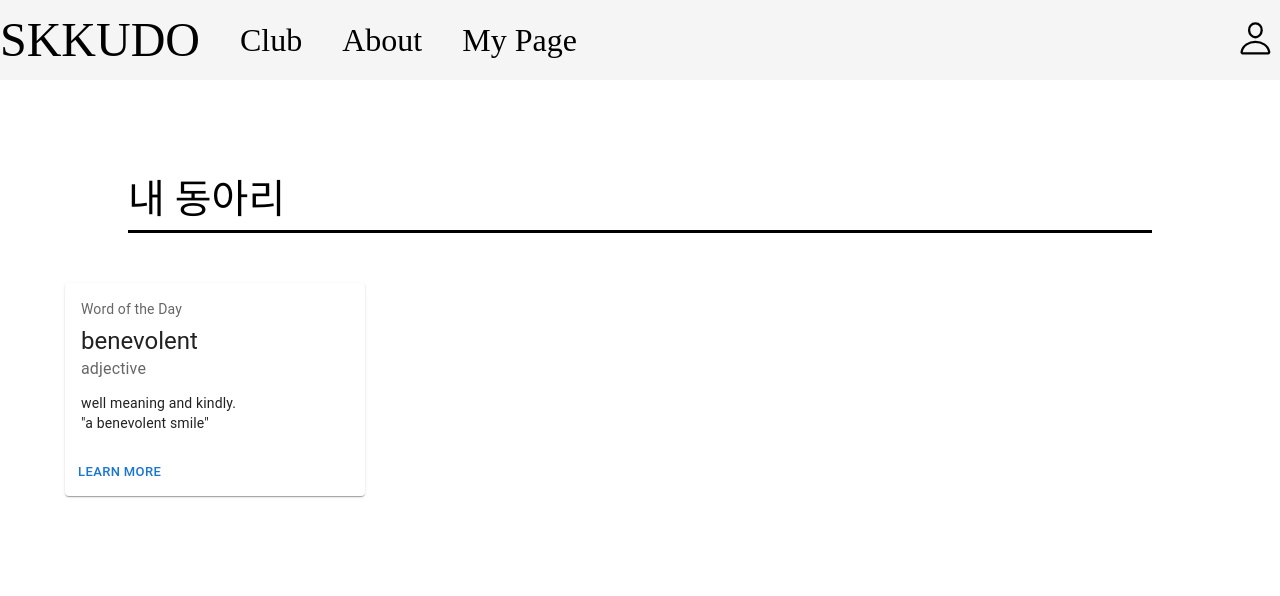
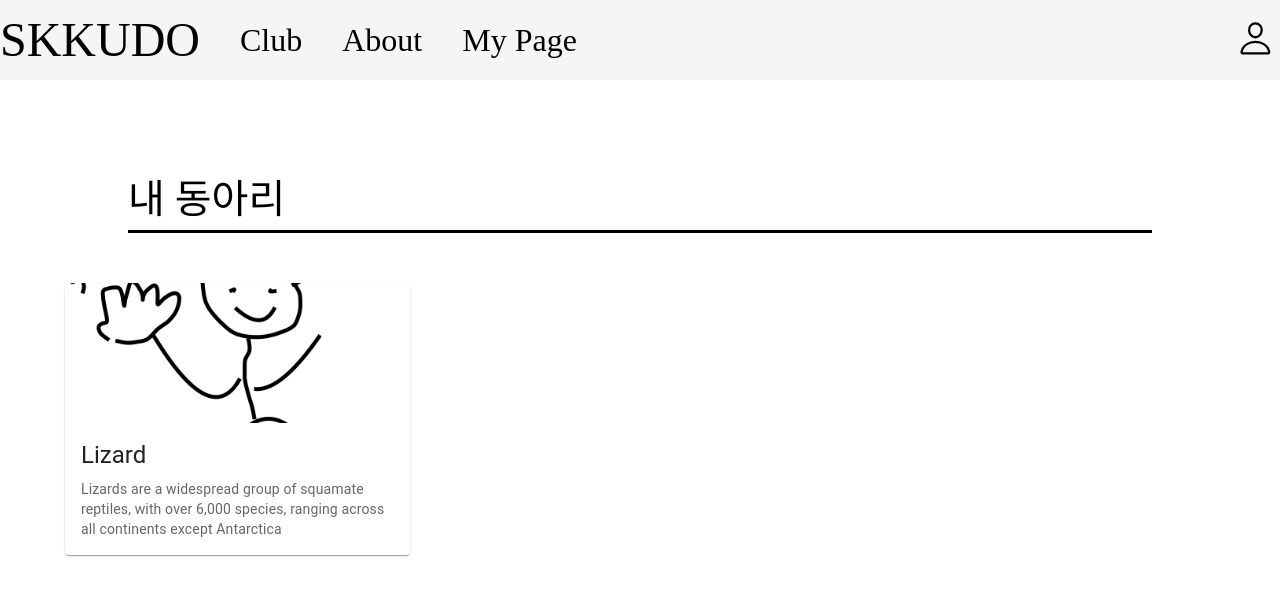
Before and after one commit to taeju-moon/SKKUDO_frontend_self, a React (Create React App) app: page /myPage in a window 1280 px wide. Shown: the top 596 px of the page. Built offline with nearby package versions, Linux system fonts and the light colour scheme.

Commit message:
test club card with example image

```diff
--- a/src/pages/MyPage.tsx
+++ b/src/pages/MyPage.tsx
@@ -1,11 +1,14 @@
 import {
   Button,
   Card,
+  CardActionArea,
   CardActions,
   CardContent,
+  CardMedia,
   Typography,
 } from "@mui/material";
 import styled from "styled-components";
+import exampleImage from "../assets/images/example.png";
 
 const MyPageContainer = styled.div`
   padding-top: 80px;
@@ -42,30 +45,24 @@ function MyPage() {
       <SectionContainer>
         <Title>내 동아리</Title>
         <ClubCardsContainer>
-          <Card sx={{ minWidth: 275, maxWidth: 300 }}>
-            <CardContent>
-              <Typography
-                sx={{ fontSize: 14 }}
-                color="text.secondary"
-                gutterBottom
-              >
-                Word of the Day
-              </Typography>
-              <Typography variant="h5" component="div">
-                benevolent
-              </Typography>
-              <Typography sx={{ mb: 1.5 }} color="text.secondary">
-                adjective
-              </Typography>
-              <Typography variant="body2">
-                well meaning and kindly.
-                <br />
-                {'"a benevolent smile"'}
-              </Typography>
-            </CardContent>
-            <CardActions>
-              <Button size="small">Learn More</Button>
-            </CardActions>
+          <Card sx={{ maxWidth: 345 }}>
+            <CardActionArea>
+              <CardMedia
+                component="img"
+                height="140"
+                image={exampleImage}
+                alt="green iguana"
+              />
+              <CardContent>
+                <Typography gutterBottom variant="h5" component="div">
+                  Lizard
+                </Typography>
+                <Typography variant="body2" color="text.secondary">
+                  Lizards are a widespread group of squamate reptiles, with over
+                  6,000 species, ranging across all continents except Antarctica
+                </Typography>
+              </CardContent>
+            </CardActionArea>
           </Card>
         </ClubCardsContainer>
       </SectionContainer>
```
Also changed, not shown: src/assets/images/example.png (added).
